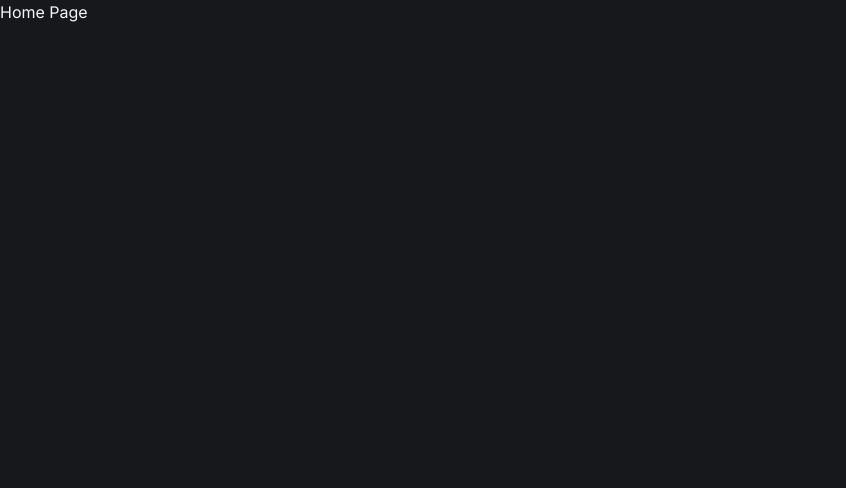
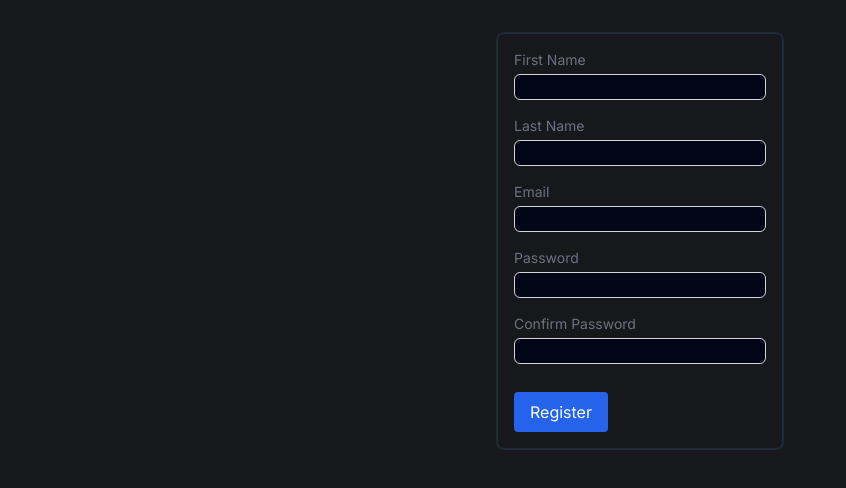
Before and after one commit to minarhossain/faceMook-react, a React (Vite) app: page / in a window 1280 px wide. Shown: the top 488 px of the page, without its empty margins (0-846 px from the left). Built offline with nearby package versions, Linux system fonts and the light colour scheme.

Commit message:
login form a Field Create

```diff
--- a/package.json
+++ b/package.json
@@ -13,6 +13,7 @@
     "@tailwindcss/typography": "^0.5.15",
     "react": "^18.3.1",
     "react-dom": "^18.3.1",
+    "react-hook-form": "^7.53.0",
     "react-router-dom": "^6.26.2"
   },
   "devDependencies": {
--- /dev/null
+++ b/src/components/auth/LoginForm.jsx
@@ -0,0 +1,63 @@
+import React from 'react';
+import { useForm } from 'react-hook-form';
+import Field from '../common/Field';
+import { useNavigate } from 'react-router-dom';
+
+const LoginForm = () => {
+  const navigate = useNavigate();
+  const {
+    register,
+    handleSubmit,
+    formState: { errors },
+  } = useForm();
+
+  const submitForm = (formData) => {
+    console.log(formData);
+    navigate('/');
+  };
+
+  return (
+    <form
+      onSubmit={handleSubmit(submitForm)}
+      className='border-b border-[#3F3F3F] pb-10 lg:pb-[60px]'
+    >
+      <Field label='Email' error={errors.email}>
+        <input
+          className={`auth-input ${
+            !!errors.email ? 'border-red-500' : 'border-gray-500'
+          }`}
+          {...register('email', { required: 'Email id is required' })}
+          type='email'
+          name='email'
+          id='email'
+        />
+      </Field>
+
+      <Field label='Password' error={errors.password}>
+        <input
+          className={`auth-input ${
+            !!errors.password ? 'border-red-500' : 'border-gray-500'
+          }`}
+          {...register('password', {
+            required: 'Password id is required',
+            minLength: {
+              value: 8,
+              message: 'Your password must be at least 8 characters',
+            },
+          })}
+          type='password'
+          name='password'
+          id='password'
+        />
+      </Field>
+
+      <Field>
+        <button className='auth-input bg-lwsGreen font-bold text-deepDark translate-all hover:opacity-90'>
+          Login
+        </button>
+      </Field>
+    </form>
+  );
+};
+
+export default LoginForm;
--- /dev/null
+++ b/src/components/common/Field.jsx
@@ -0,0 +1,30 @@
+import React from 'react';
+
+const Field = ({ label, children, htmlFor, error }) => {
+  const id = htmlFor || getChildId(children);
+  return (
+    <div className='form-control'>
+      {label && (
+        <label htmlFor={id} className='auth-label'>
+          {label}
+        </label>
+      )}
+      {children}
+      {!!error && (
+        <div role='alert' className='text-red-600'>
+          {error.message}
+        </div>
+      )}
+    </div>
+  );
+};
+
+const getChildId = (children) => {
+  const child = React.Children.only(children);
+  if ('id' in child?.props) {
+    return child.props.id;
+  }
+  return null; // Fallback if no id is found
+};
+
+export default Field;
--- /dev/null
+++ b/src/components/common/Header.jsx
@@ -0,0 +1,40 @@
+import React from 'react';
+
+const Header = () => {
+  return (
+    <nav class='sticky top-0 z-50 border-b border-[#3F3F3F] bg-[#1E1F24] py-4'>
+      <div class='container flex flex-col items-center justify-between gap-6 sm:flex-row'>
+        <a href='./index.html'>
+          <img
+            class='max-w-[100px] rounded-full lg:max-w-[130px]'
+            src='./assets/images/logo.svg'
+          />
+        </a>
+
+        <div class='flex items-center space-x-4'>
+          <a href='./index.html' class='btn-primary'>
+            <img src='./assets/icons/home.svg' alt='Home' />
+            Home
+          </a>
+          <button class='icon-btn'>
+            <img src='./assets/icons/notification.svg' alt='Notification' />
+          </button>
+          <button class='icon-btn'>
+            <img src='./assets/icons/logout.svg' alt='Logout' />
+          </button>
+
+          <button class='flex-center !ml-8 gap-3'>
+            <span class='text-lg font-medium lg:text-xl'>Sumit</span>
+            <img
+              class='max-h-[32px] max-w-[32px] lg:max-h-[44px] lg:max-w-[44px]'
+              src='./assets/images/avatars/avatar_1.png'
+              alt=''
+            />
+          </button>
+        </div>
+      </div>
+    </nav>
+  );
+};
+
+export default Header;
--- /dev/null
+++ b/src/components/prac/RegistrationForm.jsx
@@ -0,0 +1,155 @@
+import React from 'react';
+import { useForm } from 'react-hook-form';
+
+const RegistrationForm = () => {
+  const {
+    register,
+    handleSubmit,
+    watch,
+    formState: { errors },
+  } = useForm();
+
+  const onSubmit = (data) => {
+    console.log(data);
+  };
+
+  // Watch password to validate confirm password
+  const password = watch('password');
+
+  return (
+    <form
+      onSubmit={handleSubmit(onSubmit)}
+      className='space-y-4 w-72 mx-auto border-2 border-gray-800 p-4 rounded-lg mt-8'
+    >
+      {/* First Name */}
+      <div>
+        <label
+          htmlFor='firstName'
+          className='block text-sm font-medium text-gray-500'
+        >
+          First Name
+        </label>
+        <input
+          id='firstName'
+          {...register('firstName', { required: 'First name is required' })}
+          className={`mt-1 block w-full border rounded-md bg-slate-950 ${
+            errors.firstName ? 'border-red-500' : 'border-gray-300'
+          }`}
+        />
+        {errors.firstName && (
+          <span className='text-red-500'>{errors.firstName.message}</span>
+        )}
+      </div>
+
+      {/* Last Name */}
+      <div>
+        <label
+          htmlFor='lastName'
+          className='block text-sm font-medium text-gray-500'
+        >
+          Last Name
+        </label>
+        <input
+          id='lastName'
+          {...register('lastName', { required: 'Last name is required' })}
+          className={`mt-1 block w-full border rounded-md bg-slate-950 ${
+            errors.lastName ? 'border-red-500' : 'border-gray-300'
+          }`}
+        />
+        {errors.lastName && (
+          <span className='text-red-500'>{errors.lastName.message}</span>
+        )}
+      </div>
+
+      {/* Email */}
+      <div>
+        <label
+          htmlFor='email'
+          className='block text-sm font-medium text-gray-500'
+        >
+          Email
+        </label>
+        <input
+          id='email'
+          type='email'
+          {...register('email', {
+            required: 'Email is required',
+            pattern: {
+              value: /^[^\s@]+@[^\s@]+\.[^\s@]+$/,
+              message: 'Enter a valid email',
+            },
+          })}
+          className={`mt-1 block w-full border rounded-md bg-slate-950 ${
+            errors.email ? 'border-red-500' : 'border-gray-300'
+          }`}
+        />
+        {errors.email && (
+          <span className='text-red-500'>{errors.email.message}</span>
+        )}
+      </div>
+
+      {/* Password */}
+      <div>
+        <label
+          htmlFor='password'
+          className='block text-sm font-medium text-gray-500'
+        >
+          Password
+        </label>
+        <input
+          id='password'
+          type='password'
+          {...register('password', {
+            required: 'Password is required',
+            minLength: {
+              value: 6,
+              message: 'Password must be at least 6 characters long',
+            },
+          })}
+          className={`mt-1 block w-full border rounded-md bg-slate-950 ${
+            errors.password ? 'border-red-500' : 'border-gray-300'
+          }`}
+        />
+        {errors.password && (
+          <span className='text-red-500'>{errors.password.message}</span>
+        )}
+      </div>
+
+      {/* Confirm Password */}
+      <div>
+        <label
+          htmlFor='confirmPassword'
+          className='block text-sm font-medium text-gray-500'
+        >
+          Confirm Password
+        </label>
+        <input
+          id='confirmPassword'
+          type='password'
+          {...register('confirmPassword', {
+            required: 'Confirm password is required',
+            validate: (value) => value === password || 'Passwords do not match',
+          })}
+          className={`mt-1 block w-full border rounded-md bg-slate-950 ${
+            errors.confirmPassword ? 'border-red-500' : 'border-gray-300'
+          }`}
+        />
+        {errors.confirmPassword && (
+          <span className='text-red-500'>{errors.confirmPassword.message}</span>
+        )}
+      </div>
+
+      {/* Submit Button */}
+      <div>
+        <button
+          type='submit'
+          className='mt-3 px-4 py-2 bg-blue-600 text-white rounded hover:bg-blue-700'
+        >
+          Register
+        </button>
+      </div>
+    </form>
+  );
+};
+
+export default RegistrationForm;
--- a/src/pages/HomePage.jsx
+++ b/src/pages/HomePage.jsx
@@ -1,7 +1,12 @@
 import React from 'react';
+import RegistrationForm from '../components/prac/RegistrationForm';
 
 const HomePage = () => {
-  return <div>Home Page</div>;
+  return (
+    <div>
+      <RegistrationForm />
+    </div>
+  );
 };
 
 export default HomePage;
--- a/src/pages/LoginPage.jsx
+++ b/src/pages/LoginPage.jsx
@@ -1,6 +1,7 @@
 import React from 'react';
 import authImage from '../assets/images/auth_illustration.png';
 import { Link } from 'react-router-dom';
+import LoginForm from '../components/auth/LoginForm';
 
 const LoginPage = () => {
   return (
@@ -25,38 +26,8 @@ const LoginPage = () => {
           </div>
 
           <div className='card'>
-            <form className='border-b border-[#3F3F3F] pb-10 lg:pb-[60px]'>
-              <div className='form-control'>
-                <label className='auth-label' htmlFor='email'>
-                  Email
-                </label>
-                <input
-                  className='auth-input'
-                  name='email'
-                  type='email'
-                  id='email'
-                />
-              </div>
+            <LoginForm />
 
-              <div className='form-control'>
-                <label className='auth-label' htmlFor='email'>
-                  Password
-                </label>
-                <input
-                  className='auth-input'
-                  name='password'
-                  type='password'
-                  id='password'
-                />
-              </div>
-
-              <button
-                className='auth-input bg-lwsGreen font-bold text-deepDark transition-all hover:opacity-90'
-                type='submit'
-              >
-                Login
-              </button>
-            </form>
             <div className='py-4 lg:py-6'>
               <p className='text-center text-xs text-gray-600/95 lg:text-sm'>
                 Don’t have account?
```
Also changed, not shown: 1 other file (tests, documents, lock files or other folders).
